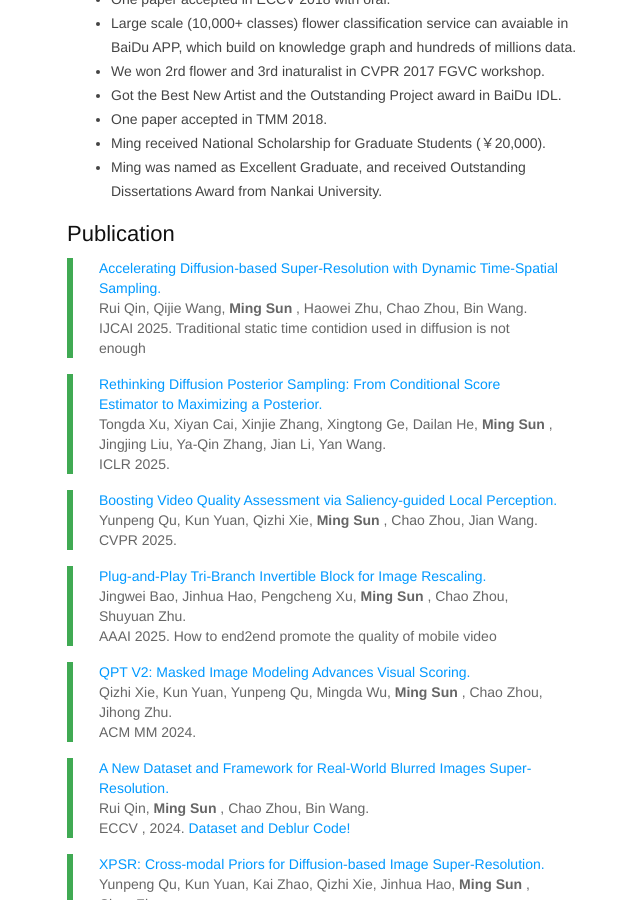
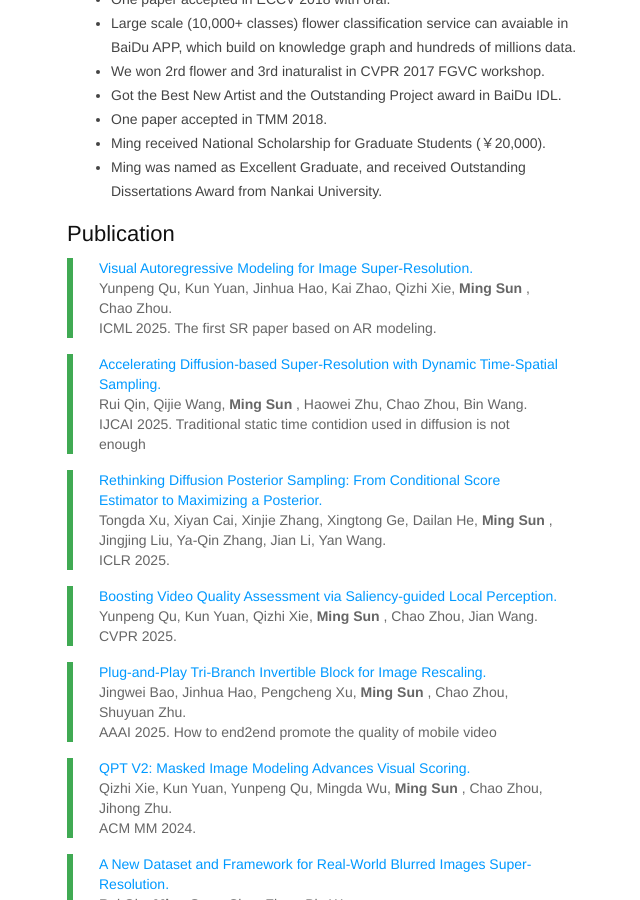
Before and after one commit to msunming/msunming.github.io, a Jekyll site: the page index.html, which Jekyll copies as it is, in a window 1280 px wide and 900 px high, scrolled down 1599 px. Shown: the whole window, without its empty margins (93-733 px from the left). Built offline with Jekyll 4.4.1, drawn with Linux system fonts in a browser that asks for light colours.

Commit message:
Update index.html

```diff
--- a/index.html
+++ b/index.html
@@ -501,6 +501,14 @@ pre .markdown .emphasis {
 		</div>
 	       <h2>Publication</h2>
 		<!-- -->
+		<blockquote>
+			<p><a href="https://openreview.net/pdf?id=JPTpUGJDGY">
+			Visual Autoregressive Modeling for Image Super-Resolution.</a><br />
+			Yunpeng Qu, Kun Yuan, Jinhua Hao, Kai Zhao, Qizhi Xie, <strong > Ming Sun </strong> , Chao Zhou. <br />
+			ICML 2025. The first SR paper based on AR modeling. <br /></p>
+		</blockquote>
+
+		<!-- -->
 
 		<blockquote>
 			<p><a href="">
```
